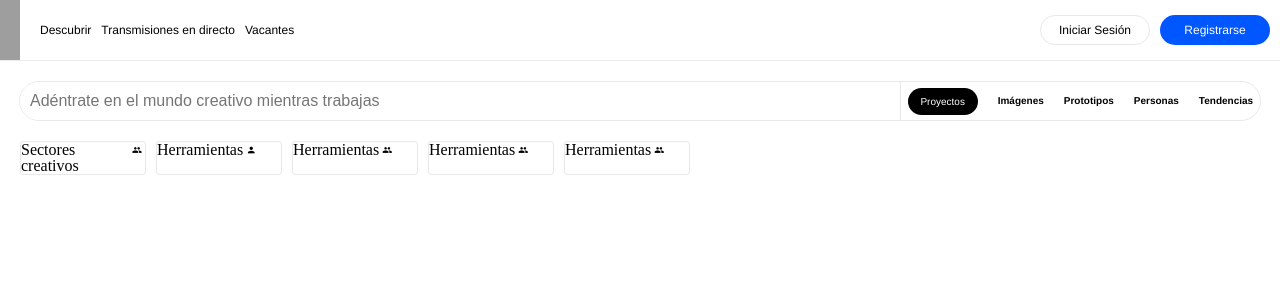
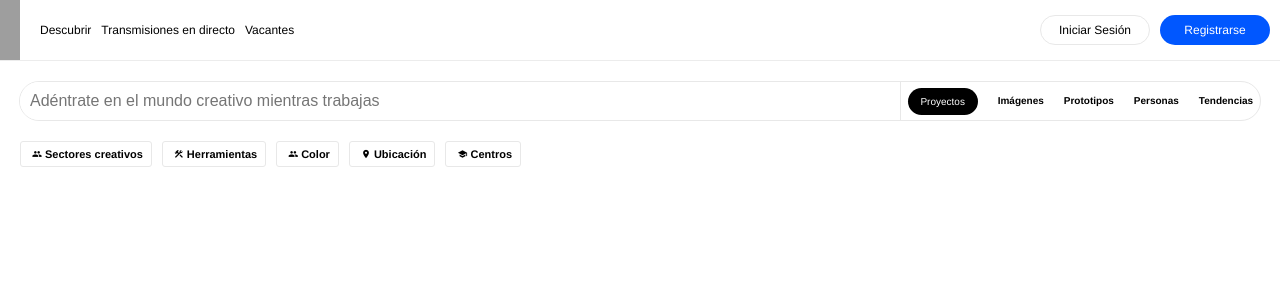
Before and after one commit to Isynopoulos1/react_challenge6, a React (Create React App) app: page / in a window 1280 px wide. Shown: the top 300 px of the page. Built offline with nearby package versions, Linux system fonts and the light colour scheme; grey boxes are pictures that could not be loaded.

Commit message:
styling buttons

```diff
--- a/src/components/elements/button/Button.js
+++ b/src/components/elements/button/Button.js
@@ -7,8 +7,8 @@ import { BtnWrapper, NameFilter, IconStyle } from "./Button.styles";
 const Button = ({ label, icon }) => {
   return (
     <BtnWrapper>
+      <IconStyle>{icon}</IconStyle>
       <NameFilter> {label}</NameFilter>
-      <IconStyle>{icon}</IconStyle>
     </BtnWrapper>
   );
 };
--- a/src/components/elements/button/Button.styles.js
+++ b/src/components/elements/button/Button.styles.js
@@ -2,16 +2,24 @@ import styled from "styled-components";
 
 export const BtnWrapper = styled.div`
   display: flex;
-  width: 10%;
   border: 1px solid #e8e8e8;
   background-color: transparent;
   border-radius: 3px;
   margin-right: 10px;
+  padding: 4px 8px 4px 8px;
 `;
 export const NameFilter = styled.span`
   display: flex;
+  align-items: center;
+  justify-content: center;
+  font-family: helvetica;
+  font-size: 11px;
+  font-weight: 600;
 `;
 export const IconStyle = styled.span`
+  display: flex;
+  justify-content: center;
+  align-items: center;
   font-family: "Material Icons";
   font-size: 10px;
   padding: 3px;
--- a/src/components/layout/main/Main.js
+++ b/src/components/layout/main/Main.js
@@ -13,10 +13,10 @@ const Main = () => {
       <Input />
       <Filters>
         <Button label="Sectores creativos" icon="people" />
-        <Button label="Herramientas" icon="person" />
-        <Button label="Herramientas" icon="people" />
-        <Button label="Herramientas" icon="people" />
-        <Button label="Herramientas" icon="people" />
+        <Button label="Herramientas" icon="construction" />
+        <Button label="Color" icon="people" />
+        <Button label="Ubicación" icon="location_on" />
+        <Button label="Centros" icon="school" />
       </Filters>
     </MainContainer>
   );
```
